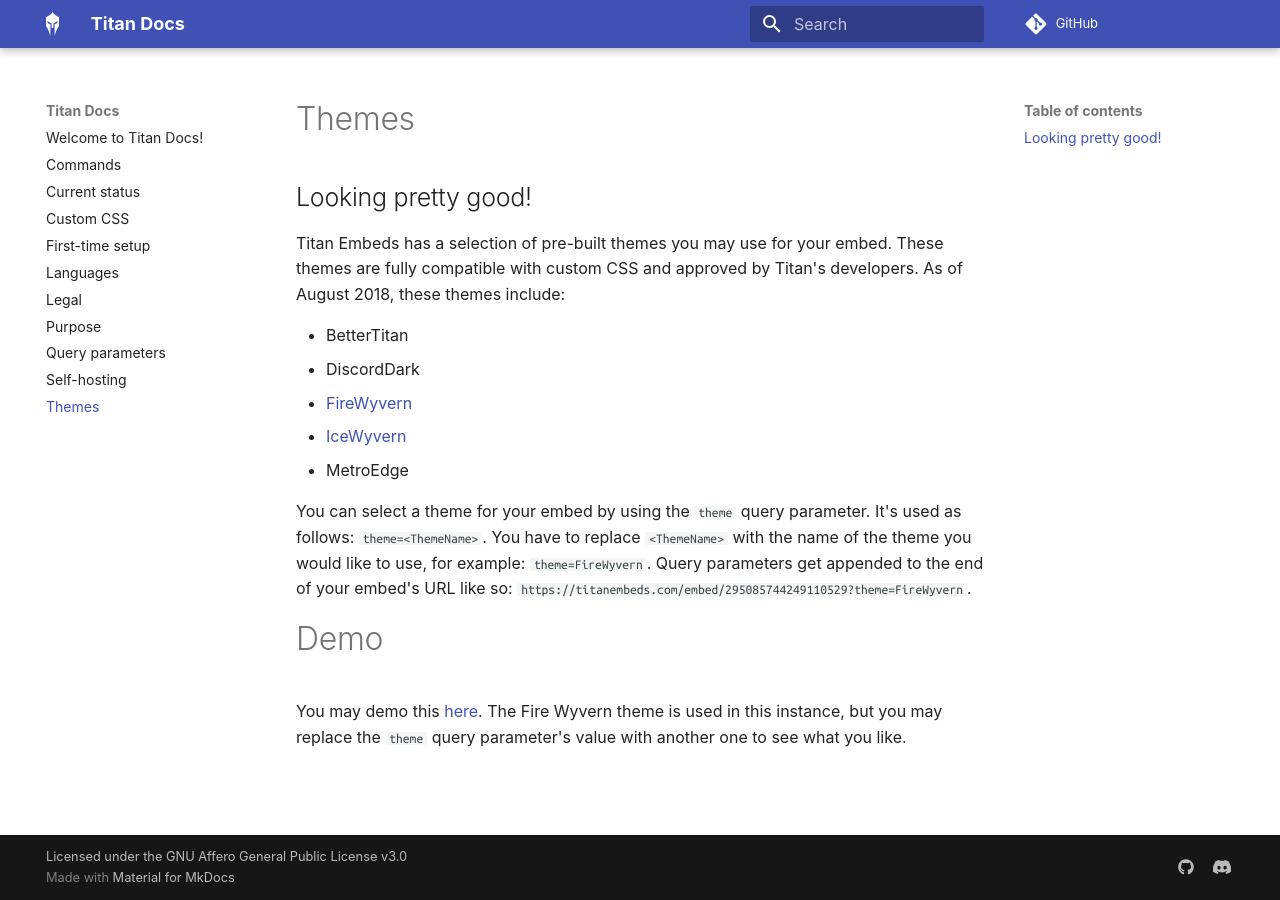
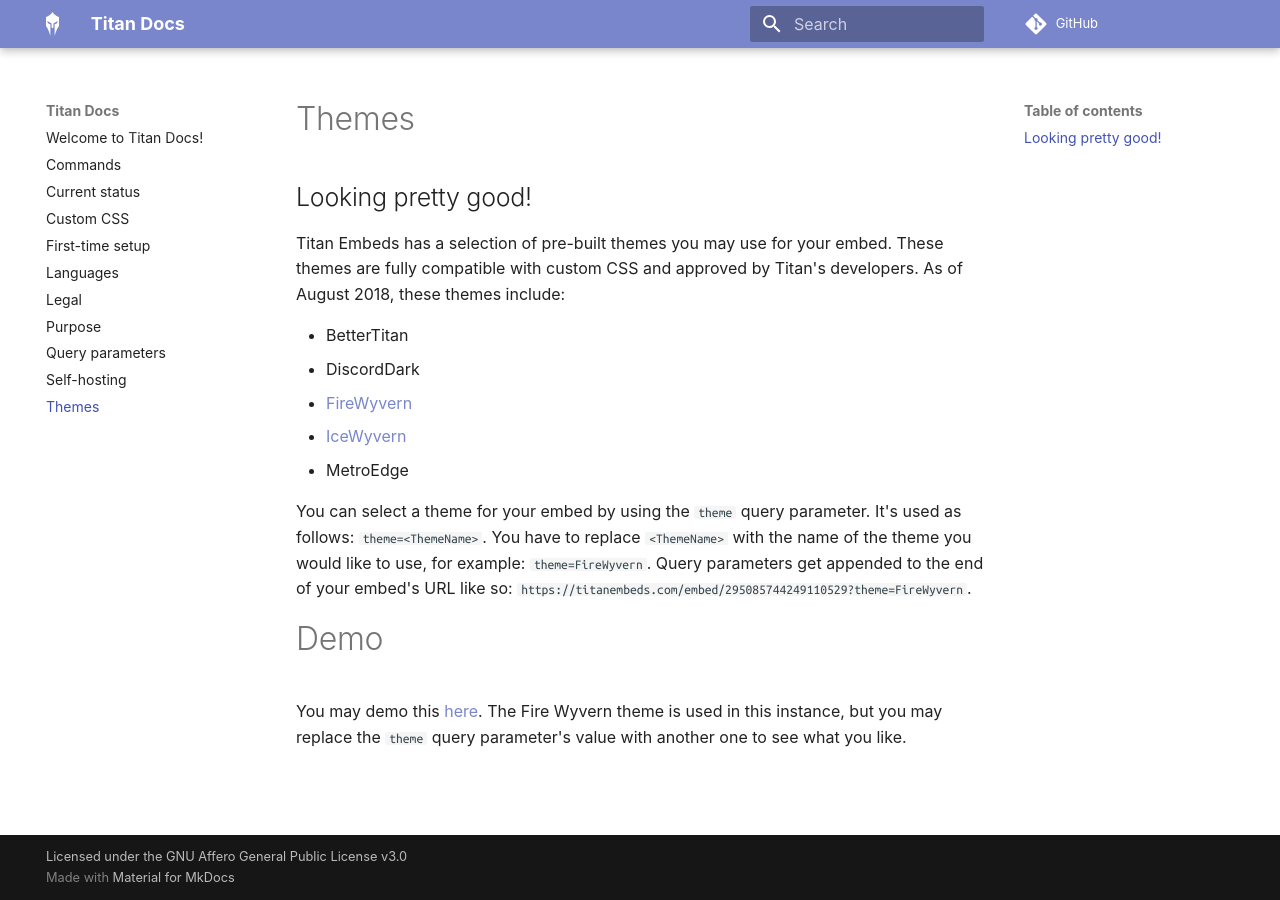
Before and after one commit to TitanEmbeds/TitanDocs, an MkDocs documentation site: the page built from docs/Themes.md, in a window 1280 px wide. Built offline with MkDocs 1.6.1 and Material for MkDocs 9.7.7, drawn with Linux system fonts in a browser that asks for light colours; some web fonts are replaced; comment, search, counter and statistics services are not loaded.

Commit message:
Further branding and hotfixes

```diff
--- a/docs/style.css
+++ b/docs/style.css
@@ -1,3 +1,16 @@
+/* Titan Embeds brand colours */
+.md-header {
+  background-color: #7986cb;
+}
+
+.md-typeset a {
+  color: #7986cb;
+}
+
+.md-nav__link--active, .md-nav__link:active {
+  color: #7986cb;
+}
+
 /* Set Witney as default font */
 
 @font-face {
--- a/mkdocs.yml
+++ b/mkdocs.yml
@@ -6,9 +6,6 @@ site_author: "Jelle Z."
 # Theming
 theme:
   name: "material"
-  palette:
-    primary: "7986CB"
-    accent: "7986CB"
   font:
     text: "Whitney"
     code: "Ubuntu Mono"
@@ -29,14 +26,5 @@ extra_javascript:
 repo_url: "https://github.com/TitanEmbeds/TitanDocs/"
 edit_uri: "edit/master/docs/"
 
-# social
-
-extra:
-  social:
-    - type: 'github'
-      link: 'https://github.com/TitanEmbeds'
-    - type: 'discord'
-      link: 'https://discordapp.com/invite/pFDDtcN'
-
 # Copyright
 copyright: "Licensed under the GNU Affero General Public License v3.0"
```
